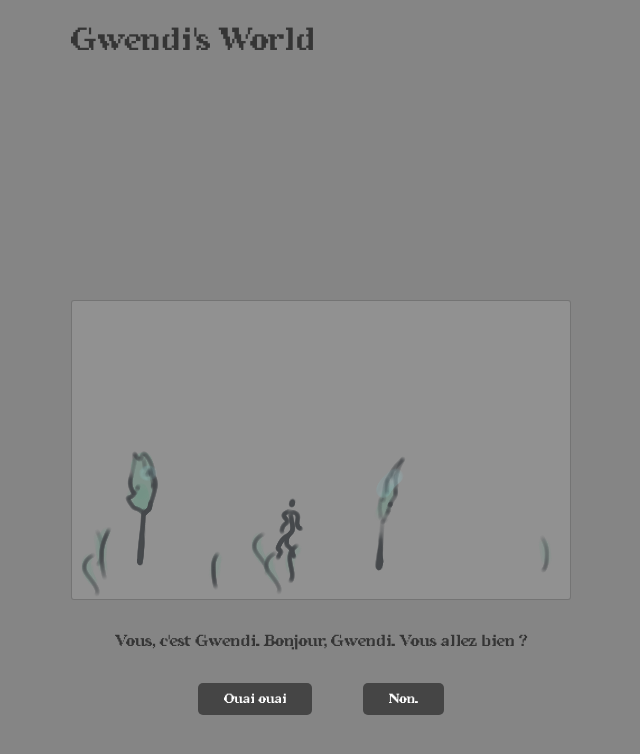
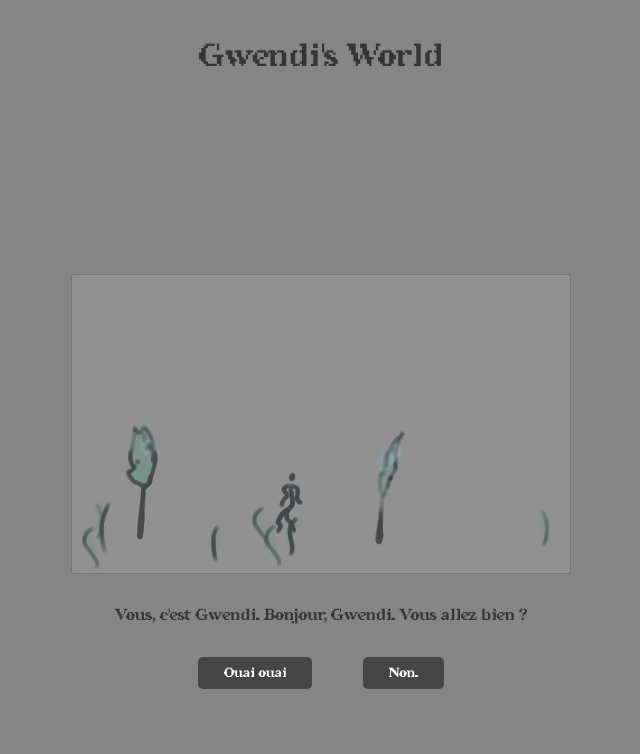
Before and after one commit to AnaelleJaffre/Gwendis-world, a website built with Vite: page gwendis-world/index.html in a window 1280 px wide. Shown: the whole page, without its empty margins (319-959 px from the left). Built offline with nearby package versions, Linux system fonts and the light colour scheme.

Commit message:
Style issues

```diff
--- a/gwendis-world/src/components/elementsScene/Scene/Scene.css
+++ b/gwendis-world/src/components/elementsScene/Scene/Scene.css
@@ -1,7 +1,7 @@
 .scene {
     border-radius: 5px;
     height: fit-content;
-    margin: 30vh auto 10vh auto;
+    margin-top: 20vh;
     display: flex;
     flex-direction: column;
     gap: 2vh;
--- a/gwendis-world/src/components/interface/Header/Header.css
+++ b/gwendis-world/src/components/interface/Header/Header.css
@@ -0,0 +1,6 @@
+header {
+    display: grid;
+    justify-content: center;
+    justify-self: stretch;
+    padding: 2vh;
+}
--- a/gwendis-world/src/style.css
+++ b/gwendis-world/src/style.css
@@ -5,16 +5,28 @@
 
 :root {
   --bg: #858585;
+  --font-color: rgb(53, 53, 53);
 }
 
 body {
   background-color: var(--bg);
-  margin-top: 2vh;
-  justify-items: center;
+  margin: 0;
+  min-height: 100%;
   font-family: 'Redaction';
-  color: rgb(53, 53, 53);
+  color: var(--font-color);
+
+  #app {
+    display: grid;
+    justify-items: center;
+    align-content: start;
+  }
 }
 
 ::selection {
-  background-color: #edbfbf42;
+  background-color: #edbfbf25;
 }
+
+/* Eviter le probleme du padding qui deborde */
+*, *::before, *::after {
+  box-sizing: border-box;
+}
```
